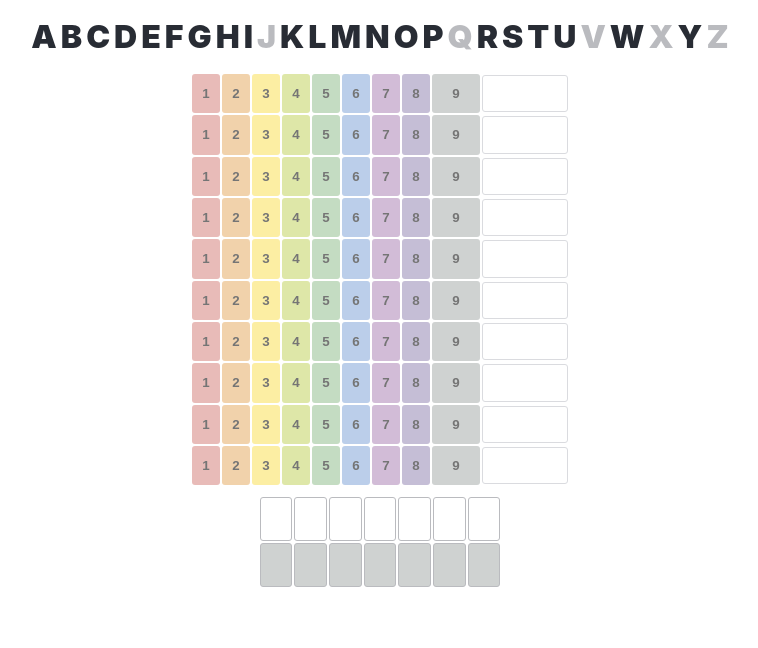
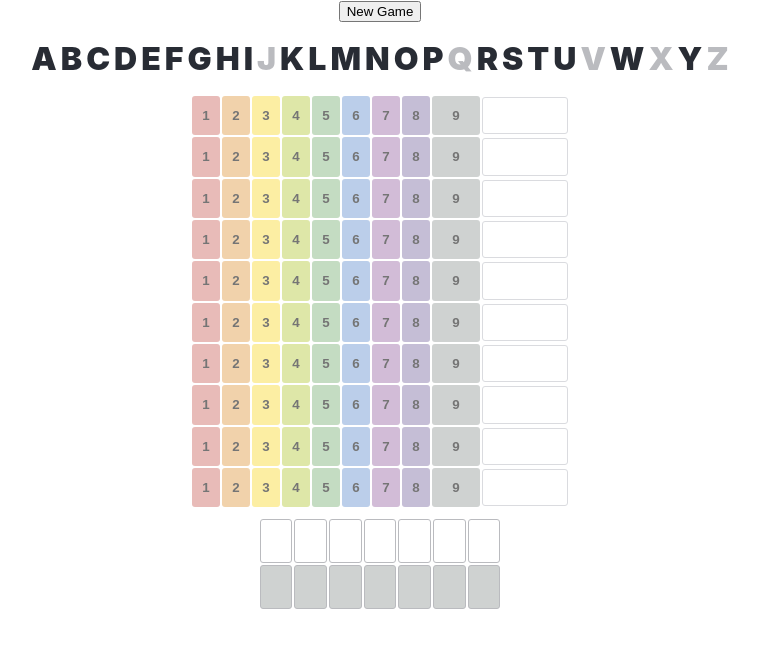
Before and after one commit to freerangeeggs/jamtown, a React (Create React App) app: page / in a window 1280 px wide. Shown: the top 648 px of the page, without its empty margins (260-1018 px from the left). Built offline with nearby package versions, Linux system fonts and the light colour scheme.

Commit message:
Added a new game button, need styling

```diff
--- a/src/App.tsx
+++ b/src/App.tsx
@@ -18,6 +18,15 @@ function App() {
 
   function saveState(sheet: GameSheetV1): void {
     gameState.saveCurrentGame(sheet);
+  }
+
+  function newGame(): void {
+    gameState.clear();
+
+    //TODO: Find out why setting state does not refresh page
+    setSheet(loadState());
+
+    window.location.reload();
   }
 
   function wordSectionUpdated(lines: Array<RoundLine>): void {
@@ -66,6 +75,7 @@ function App() {
 
   return (
     <div className="App">
+      <button onClick={() => newGame()}>New Game</button>
       <CharacterList></CharacterList>
       <WordSection lines={sheet.lines} onUpdated={wordSectionUpdated}></WordSection>
       <div id="guessSection">
```
